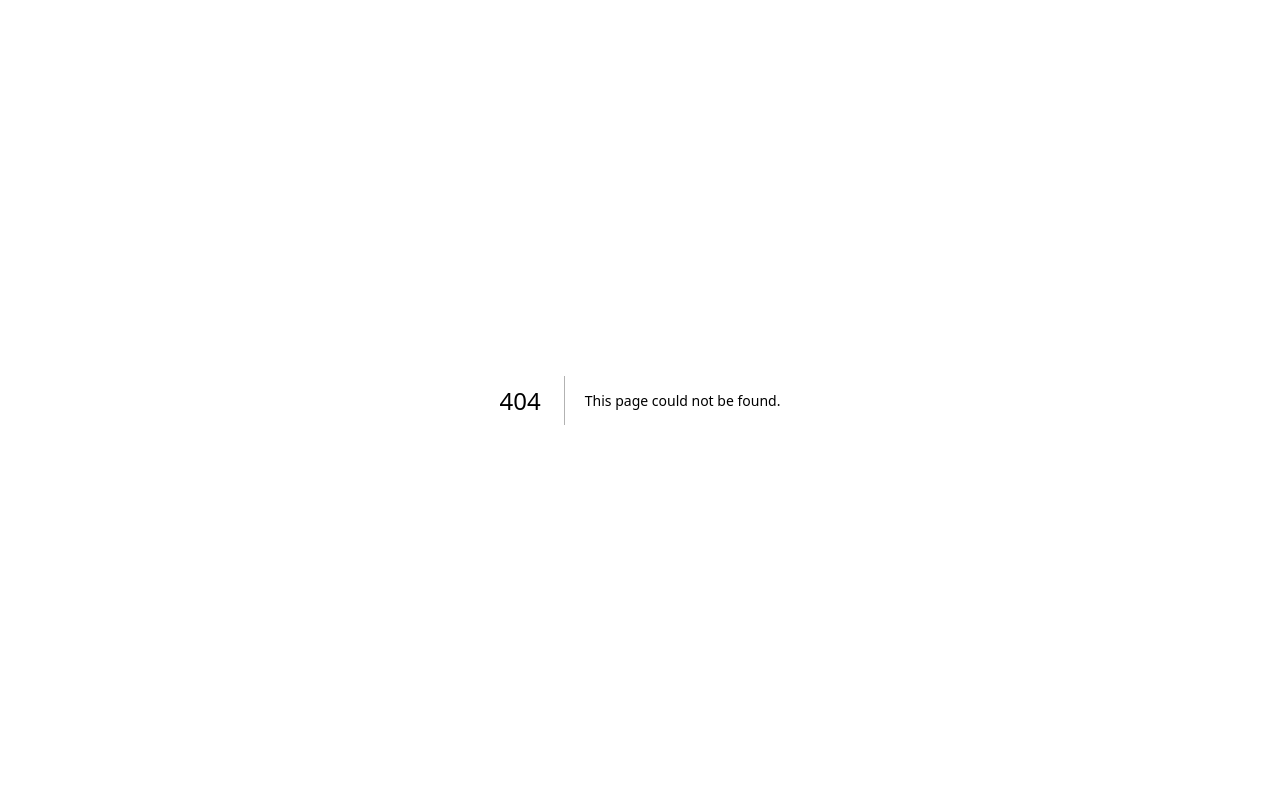
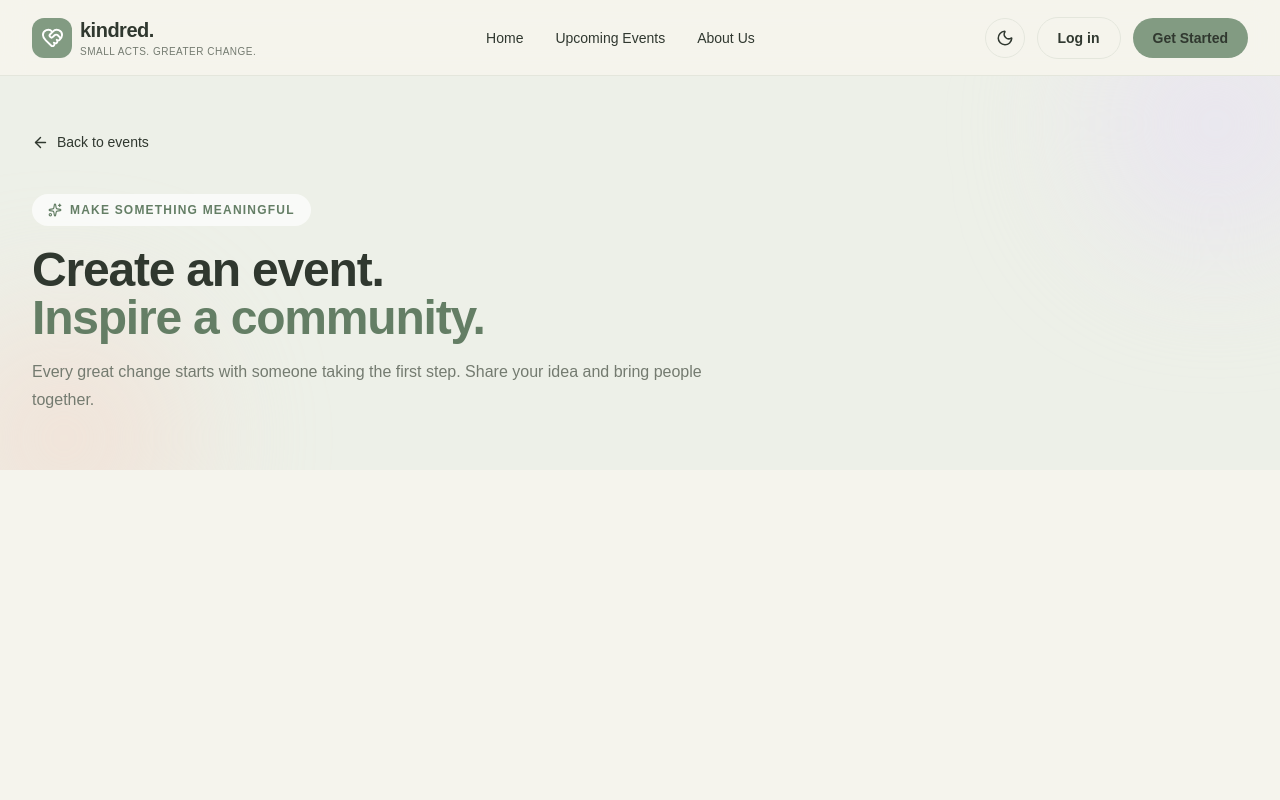
Before and after one commit to fahiyahedayet/kindred-client, a Next.js app: page /create-event in a window 1280 px wide. Before the commit this address had no page. Shown: the top 800 px of the page. Built offline with nearby package versions, Linux system fonts and the light colour scheme.

Commit message:
created event page ui

```diff
--- /dev/null
+++ b/src/app/create-event/page.tsx
@@ -0,0 +1,165 @@
+
+"use client";
+
+import { useState, type FormEvent } from "react";
+import { useRouter } from "next/navigation";
+import Link from "next/link";
+import toast from "react-hot-toast";
+import {
+  ArrowLeft,
+  CalendarDays,
+  MapPin,
+  ImagePlus,
+  Tag,
+  Clock,
+  HeartHandshake,
+  Plus,
+  X,
+  Sparkles,
+  CheckCircle2,
+} from "lucide-react";
+import Navbar from "../components/Navbar";
+import Footer from "../components/Footer";
+
+const categories = [
+  "Cleanup",
+  "Plantation",
+  "Donation",
+  "Community",
+  "Education",
+  "Animal Welfare",
+  "Healthcare",
+  "Other",
+];
+
+export default function CreateEventPage() {
+  const router = useRouter();
+
+  const [formData, setFormData] = useState({
+    title: "",
+    category: "",
+    description: "",
+    location: "",
+    date: "",
+    time: "",
+    image: "",
+  });
+
+  const [tagInput, setTagInput] = useState("");
+  const [tags, setTags] = useState<string[]>([]);
+  const [submitting, setSubmitting] = useState(false);
+
+  const today = new Date().toLocaleDateString("en-CA");
+
+  const updateField = (
+    field: keyof typeof formData,
+    value: string
+  ) => {
+    setFormData((previous) => ({
+      ...previous,
+      [field]: value,
+    }));
+  };
+
+  const addTag = () => {
+    const newTag = tagInput.trim().replace(/^#/, "");
+
+    if (!newTag) return;
+
+    if (tags.length >= 5) {
+      toast.error("You can add up to 5 tags.");
+      return;
+    }
+
+    if (tags.some((tag) => tag.toLowerCase() === newTag.toLowerCase())) {
+      toast.error("This tag already exists.");
+      return;
+    }
+
+    setTags((previous) => [...previous, newTag]);
+    setTagInput("");
+  };
+
+  const removeTag = (tagToRemove: string) => {
+    setTags((previous) => previous.filter((tag) => tag !== tagToRemove));
+  };
+
+  const handleSubmit = (e: FormEvent<HTMLFormElement>) => {
+    e.preventDefault();
+
+    if (!formData.category) {
+      toast.error("Please select an event category.");
+      return;
+    }
+
+    if (formData.date <= today) {
+      toast.error("Please select a future event date.");
+      return;
+    }
+
+    if (formData.description.trim().length < 30) {
+      toast.error("Description must be at least 30 characters.");
+      return;
+    }
+
+    if (formData.image && !/^https?:\/\/.+/i.test(formData.image)) {
+      toast.error("Please enter a valid image URL.");
+      return;
+    }
+
+    setSubmitting(true);
+
+    toast.success("Your event form is ready!");
+
+    setTimeout(() => {
+      setSubmitting(false);
+      router.push("/events");
+    }, 1200);
+  };
+
+  return (
+    <>
+      <Navbar />
+
+      <main className="min-h-screen bg-background">
+        <section className="relative overflow-hidden bg-surface-soft px-5 py-14 lg:px-8">
+          <div className="absolute -right-16 -top-20 h-64 w-64 rounded-full bg-secondary/70 blur-3xl" />
+          <div className="absolute -bottom-24 -left-16 h-64 w-64 rounded-full bg-peach/60 blur-3xl" />
+
+          <div className="relative mx-auto max-w-7xl">
+            <Link
+              href="/events"
+              className="inline-flex items-center gap-2 text-sm font-medium text-muted transition hover:text-primary-dark"
+            >
+              <ArrowLeft size={17} />
+              Back to events
+            </Link>
+
+            <div className="mt-9 max-w-2xl">
+              <span className="inline-flex items-center gap-2 rounded-full bg-white/70 px-4 py-2 text-xs font-semibold uppercase tracking-widest text-primary-dark">
+                <Sparkles size={14} />
+                Make something meaningful
+              </span>
+
+              <h1 className="mt-5 text-4xl font-bold tracking-tight sm:text-5xl">
+                Create an event.
+                <span className="block text-primary-dark">
+                  Inspire a community.
+                </span>
+              </h1>
+
+              <p className="mt-4 text-sm leading-7 text-muted sm:text-base">
+                Every great change starts with someone taking the first step.
+                Share your idea and bring people together.
+              </p>
+            </div>
+          </div>
+        </section>
+
+
+      </main>
+
+      <Footer />
+    </>
+  );
+}
```
